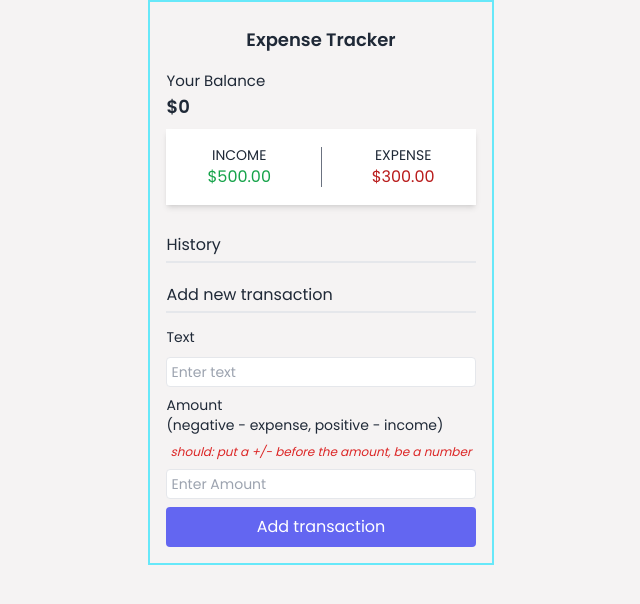
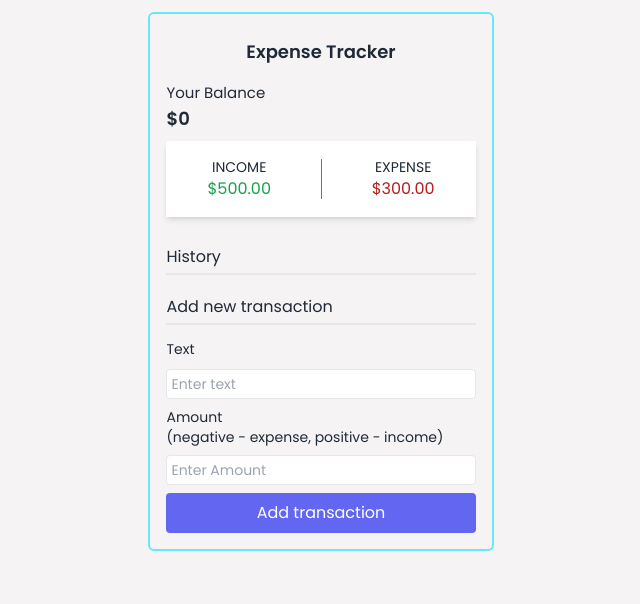
Before and after one commit to Dev0071/react-expense-tracker, a React (Vite) app: page / in a window 1280 px wide. Shown: the top 604 px of the page, without its empty margins (319-959 px from the left). Built offline with nearby package versions, Linux system fonts and the light colour scheme.

Commit message:
add transaction functionality

```diff
--- a/src/App.jsx
+++ b/src/App.jsx
@@ -6,7 +6,7 @@ import AddTransactionCard from './components/AddTransactionCard';
 const App = () => {
   return (
     <div className="flex flex-col  items-center ">
-      <div className="flex-1 border-solid border-cyan-300 min-w-[340px] border-2 p-4">
+      <div className="flex-1 border-solid border-cyan-300 min-w-[340px] border-2 p-4 mt-3 rounded-md">
         <Header />
         <TransactionCard />
         <AddTransactionCard />
--- a/src/components/AddTransactionCard.jsx
+++ b/src/components/AddTransactionCard.jsx
@@ -10,17 +10,16 @@ const AddTransactionCard = () => {
     addTransaction,
   } = useGlobalContext();
   // console.log(transactionName);
-  console.log(transactionAmount);
+  // console.log(transactionAmount);
 
   // check if Amount starts with a +/-
-  // const checkAmount = (inputStr) => {
-  //   const pattern = /^[-+]/;
-  //   return pattern.test(inputStr);
-  // };
+  // ;
 
   //check Amount is interger and starts with a non zero
+  const numTransactionAmount = Number(transactionAmount);
+
   const checkAmount = (inputStr) => {
-    const pattern = /^[+-][1-9]\d*$/;
+    const pattern = /^[-+]?\d+$/;
     return pattern.test(inputStr);
   };
 
@@ -33,6 +32,7 @@ const AddTransactionCard = () => {
         <label className=" text-sm text-gray-800" htmlFor="text">
           Text
         </label>
+
         <input
           type="text"
           placeholder="Enter text"
@@ -43,11 +43,9 @@ const AddTransactionCard = () => {
         <label className="block text-sm text-gray-800" htmlFor="text">
           Amount <br /> (negative - expense, positive - income)
         </label>
-        {checkAmount(transactionAmount) ? (
-          ''
-        ) : (
+        {checkAmount(numTransactionAmount) ? null : (
           <p className=" mt-2 text-[12px] italic text-red-600 text-center">
-            should: put a +/- before the amount, be a number
+            should: be a number
           </p>
         )}
         <input
@@ -56,7 +54,7 @@ const AddTransactionCard = () => {
           value={transactionAmount}
           onChange={getTransactionAmount}
           className={`p-[4px] text-sm w-full my-2 text-gray-800 border-[1px] border-solid outline-none rounded ${
-            checkAmount(transactionAmount)
+            checkAmount(numTransactionAmount)
               ? ' focus:border-gray-600'
               : 'focus:border-red-700'
           }`}
@@ -65,7 +63,9 @@ const AddTransactionCard = () => {
           <button
             type="button"
             onClick={addTransaction}
-            className="p-2 w-full bg-indigo-500 text-white hover:bg-indigo-400 rounded"
+            className={`p-2 w-full bg-indigo-500 text-white hover:bg-indigo-400 rounded ${
+              isNaN(transactionAmount) ? 'disabled' : ''
+            }`}
           >
             Add transaction
           </button>
```
